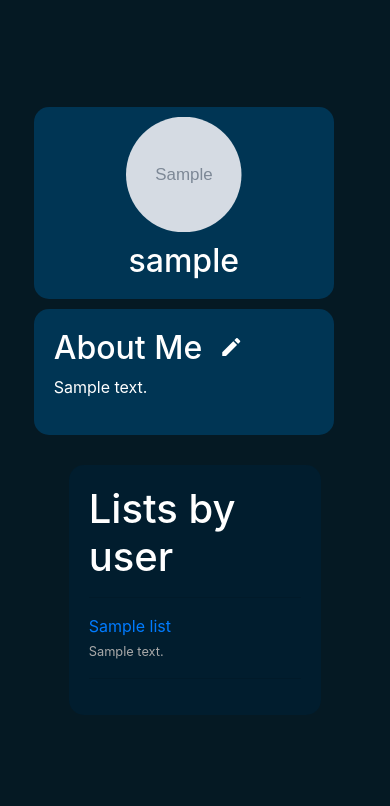
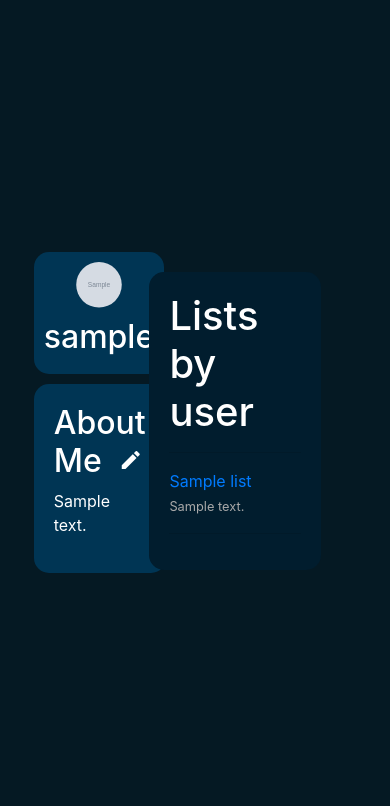
Before and after one commit to andyphancode/whichani, a Flask app: page /user/1/ in a window 390 px wide. Shown: the part 58-864 px from the top of the page. Run offline with Flask 3, Linux system fonts and the light colour scheme; tables that the repository leaves empty hold one stand-in row (values such as "Sample post"); grey boxes marked "Sample" are stand-in pictures.

Commit message:
adjusted profile columns
needs further fixing for responsive viewing

```diff
--- a/templates/user/profile.html
+++ b/templates/user/profile.html
@@ -7,7 +7,7 @@
 
 <div id="profile-container">
     <div class="row my-3 justify-content-center">
-        <div class="col-xl-3" >
+        <div class="col-3" >
             <div class="row">
                 <div class="d-flex justify-content-center profile-pocket" id="profile-pocket-1">
                     <img src="{{user.profile_image_url}}" alt="Image for {{user.username}}">
@@ -34,7 +34,7 @@
             </div>
 
         </div>
-        <div class="col-xl-9 text-left" >
+        <div class="col-9 text-left" >
             <div class="profile-pocket" id="profile-pocket-2">
                 <h1>Lists by user</h1>
                 <hr>
```
